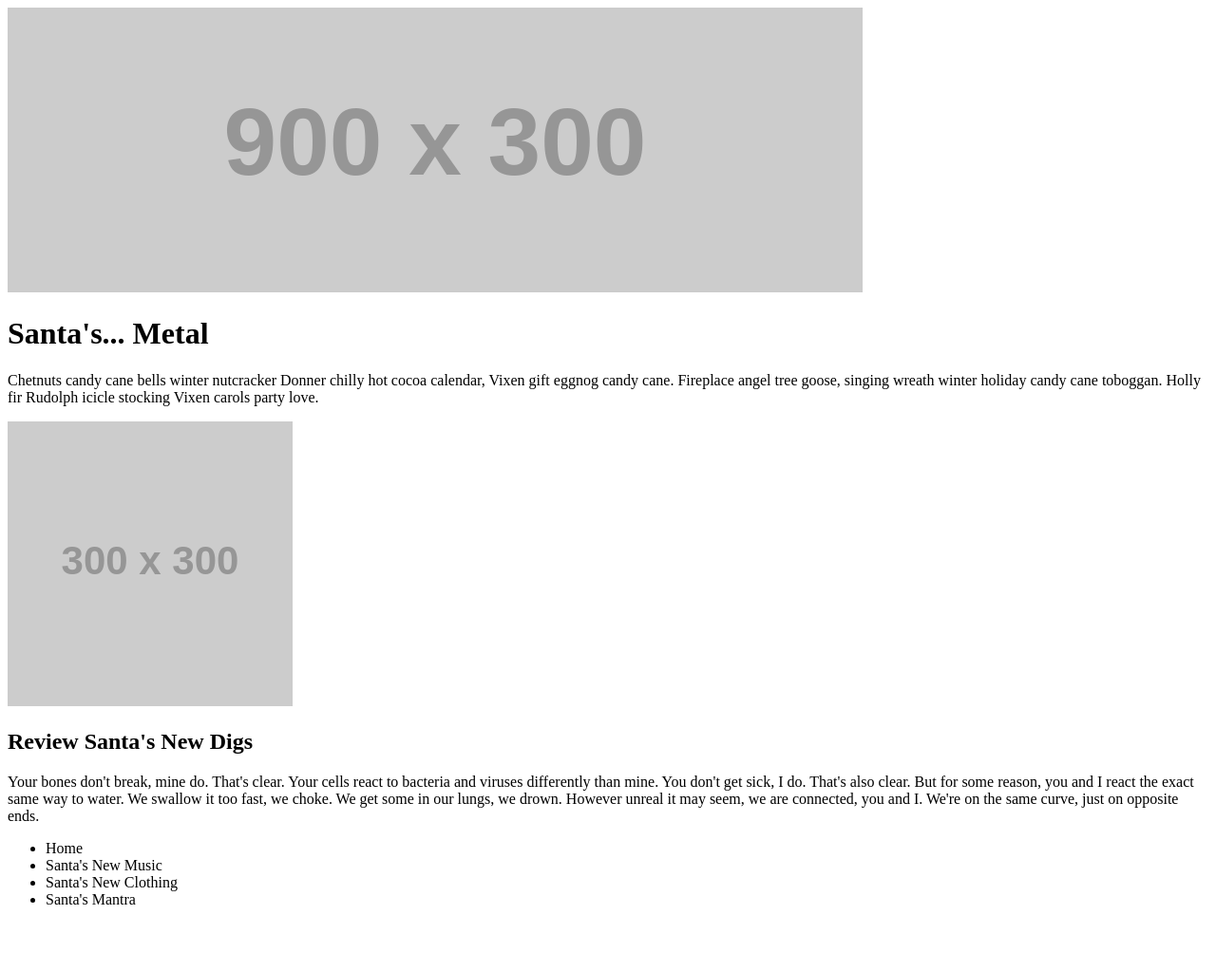
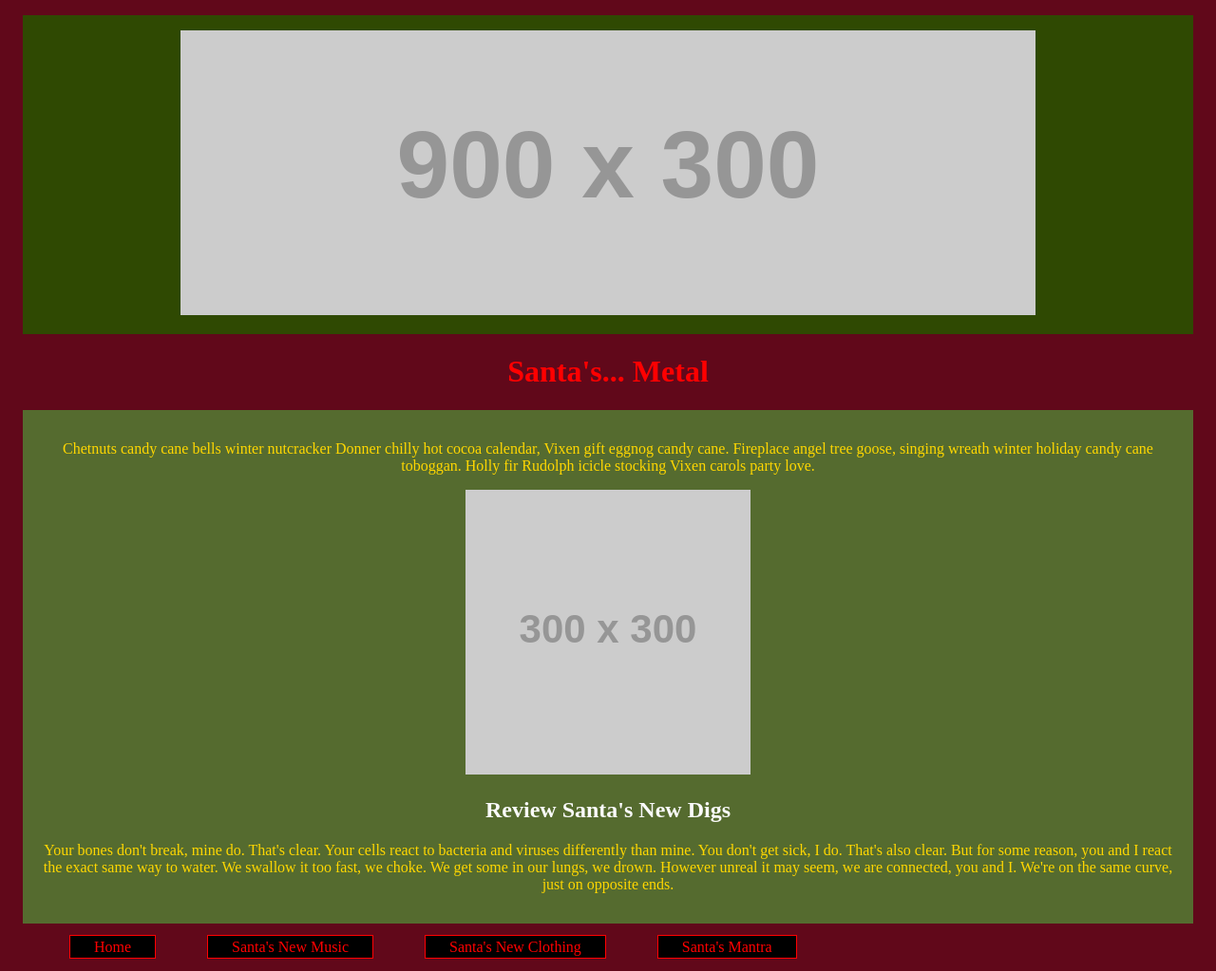
Before and after one commit to rangelMatt/metal_santa, a plain HTML site: page index.html in a window 1280 px wide. Shown: the whole page at 95% size. Before the commit the page ends 973 px from the top, so only its background shows below. Drawn offline with Linux system fonts and the light colour scheme; placeholder pictures from the web are drawn by us.

Commit message:
Added css to Santa Site

```diff
--- a/index.html
+++ b/index.html
@@ -1,8 +1,12 @@
 <!DOCTYPE html>
 <html>
     <head>
+        <section id="section1">
         <img src="https://via.placeholder.com/900x300.png">
+        <link rel="stylesheet" href="style.css" type="text/css">
+        </section>
     </head>
+    <body>
     <main>
        <h1>Santa's... Metal</h1>
         <section>
@@ -10,7 +14,7 @@
            Chetnuts candy cane bells winter nutcracker Donner chilly hot cocoa calendar, Vixen gift eggnog candy cane. Fireplace angel tree goose, singing wreath winter holiday candy cane toboggan. Holly fir Rudolph icicle stocking Vixen carols party love.
            </p>
            <img src="https://via.placeholder.com/300x300.png">
-           <h1>Review Santa's New Digs</h1>
+           <h2>Review Santa's New Digs</h2>
            <p>
             Your bones don't break, mine do. That's clear. Your cells react to bacteria and viruses differently than mine. You don't get sick, I do. That's also clear. But for some reason, you and I react the exact same way to water. We swallow it too fast, we choke. We get some in our lungs, we drown. However unreal it may seem, we are connected, you and I. We're on the same curve, just on opposite ends.
             </p>
@@ -26,4 +30,5 @@
             </ul>
         </nav>
     </footer>
+  </body>
 </html>
--- /dev/null
+++ b/style.css
@@ -0,0 +1,36 @@
+
+
+body {
+    background-color: rgb(97, 8, 26);
+}
+#section1 {
+    text-align: center;
+    background-color: rgb(47, 73, 2);
+
+}
+section {
+    text-align: center;
+    background-color: darkolivegreen;
+    color: gold;
+    margin: 1em 1em;
+    padding: 1em;
+}
+
+h1 {
+    text-align: center;
+    color: rgb(255, 0, 0);
+}
+
+h2 {
+    color: rgb(250, 250, 250);
+}
+
+li {
+    display: inline;
+    color: rgb(255, 0, 0);
+    background-color: black;
+    border: solid red 1px;
+    margin: 25px;
+    text-align: center;
+    padding: 3px 25px;
+}
```
